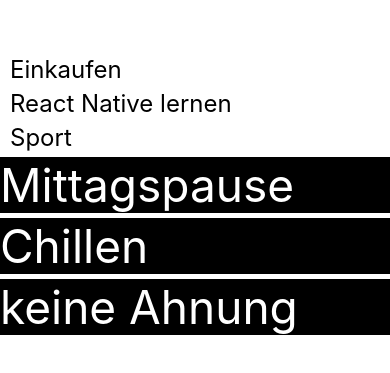
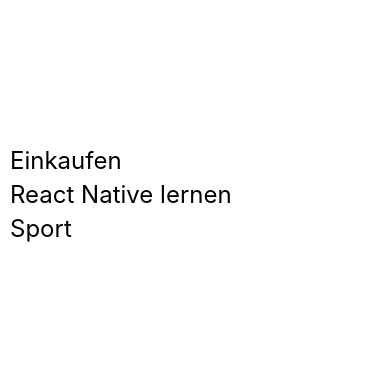
Before and after one commit to behrends/TodosRN, a React Native app: screen / in a window 390 px wide. Shown: the part 225-598 px from the top of the page. Built offline with nearby package versions, Linux system fonts and the light colour scheme.

Commit message:
MyTodo wieder entfernt (war nur zur Übung)

```diff
--- a/App.js
+++ b/App.js
@@ -1,7 +1,6 @@
 import { StatusBar } from 'expo-status-bar';
 import { StyleSheet, View } from 'react-native';
 import Todo from './components/Todo';
-import MyTodo from './components/MyTodo';
 
 export default function App() {
   return (
@@ -9,9 +8,6 @@
       <Todo text="Einkaufen" course="TIF20A" />
       <Todo text="React Native lernen" />
       <Todo text="Sport" />
-      <MyTodo todoText="Mittagspause" />
-      <MyTodo todoText="Chillen" />
-      <MyTodo todoText="keine Ahnung" />
       <StatusBar style="auto" />
     </View>
   );
--- a/components/MyTodo.js
+++ /dev/null
@@ -1,15 +0,0 @@
-import { StyleSheet, Text } from 'react-native';
-
-export default function MyTodo(props) {
-  return <Text style={styles.invertedText}>{props.todoText}</Text>;
-}
-
-const styles = StyleSheet.create({
-  invertedText: {
-    width: '100%',
-    fontSize: 46,
-    color: 'white',
-    backgroundColor: 'black',
-    marginBottom: 5,
-  },
-});
```
